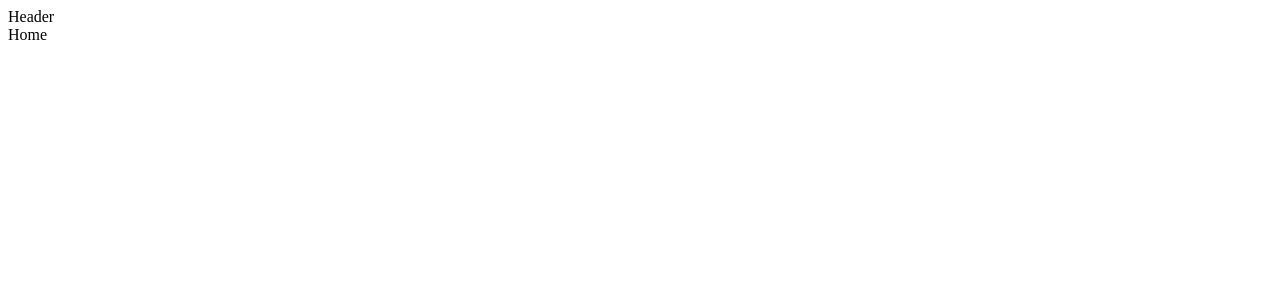
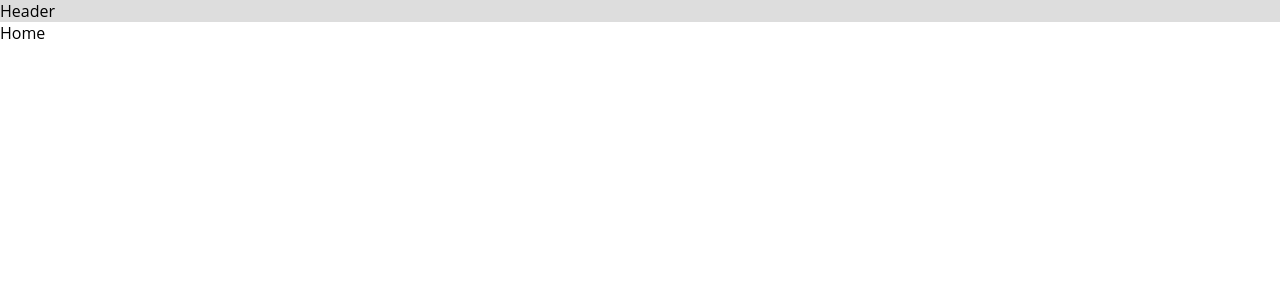
Before and after one commit to carlosmarinho/modec-challenge, a React (Create React App) app: page / in a window 1280 px wide. Shown: the top 300 px of the page. Built offline with nearby package versions, Linux system fonts and the light colour scheme.

Commit message:
adicionado layout global

```diff
--- a/src/components/App.js
+++ b/src/components/App.js
@@ -1,12 +1,26 @@
 import React from 'react';
 import { BrowserRouter, Route, Switch} from 'react-router-dom';
+import { createGlobalStyle } from 'styled-components';
 import Header from 'components/Header';
 import Home from 'pages/home';
 import SearchResults from 'pages/search';
 
+const GlobalStyle = createGlobalStyle`
+    body{
+        margin: 0;
+        font-size: 14px;
+        font-family: 'Open Sans';
+
+        @media(min-width: 400px) {
+            font-size: 16px;
+        }
+    }
+`
+
 const App = () => {
     return (
         <>
+        <GlobalStyle />
             <Header />
             <BrowserRouter>
                 <Switch>
--- a/src/components/Header.js
+++ b/src/components/Header.js
@@ -3,6 +3,8 @@ import styled from 'styled-components';
 
 
 const HeaderWrapper = styled.div`
+    background-color: #ddd;
+    width: 100%;
 `
 
 const Header = () => {
```
Lines whose indentation alone changed are shown as unchanged.
